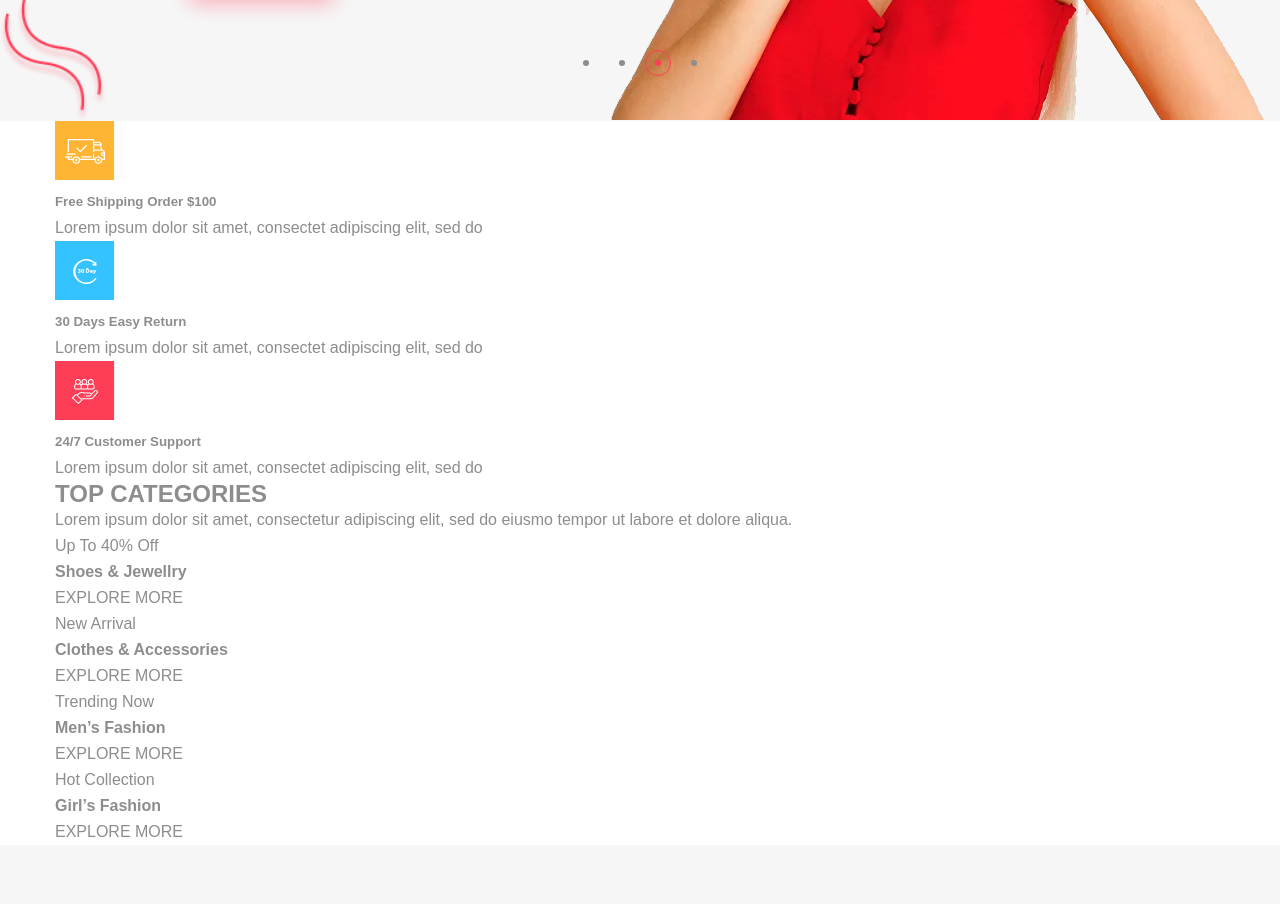
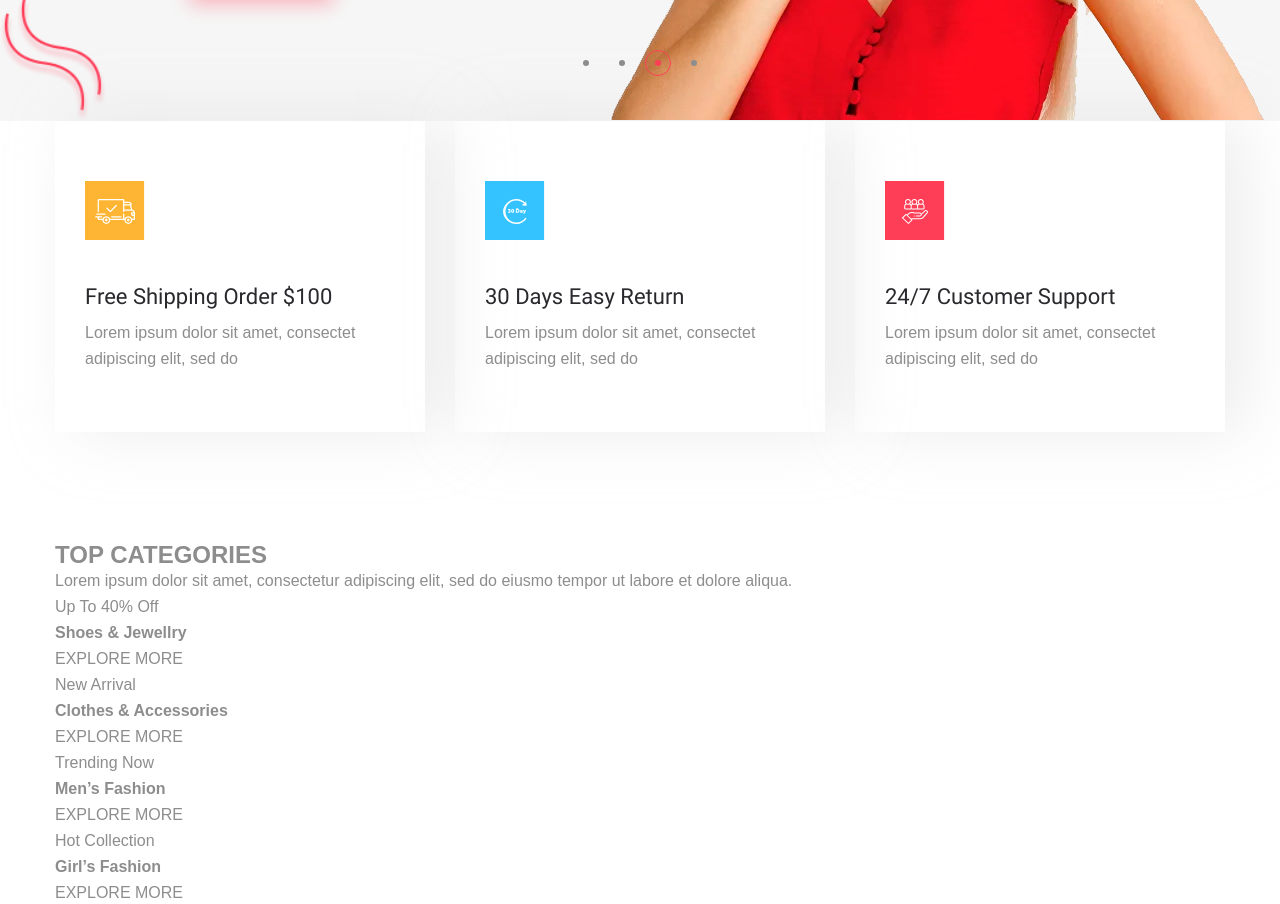
Before and after one commit to webdev-alexey/project_marcho, a website: page app/index.html in a window 1280 px wide. Shown: the part 685-1589 px from the top of the page. Drawn offline with nearby package versions, Linux system fonts and the light colour scheme; files that its build step writes are made by us from their sources; files whose address does not match are found by name.

Commit message:
стилизация categories info

```diff
--- a/app/index.html
+++ b/app/index.html
@@ -161,7 +161,8 @@
         </div>
       </section>
 
-      <section class="categories">
+      <section class="categories-info">
+        <div class="categories-info__inner">
           <div class="container">
             <div class="info">
               <div class="info__item">
@@ -267,6 +268,7 @@
                   <p class="catigories__item-subtitle">Hot Collection</p>
                   <h4 class="categories__item-title">Girl’s Fashion</h4>
                   <a class="categories__link" href="#">EXPLORE MORE</a>
+                </div>
               </div>
             </div>
           </div>
--- /dev/null
+++ b/app/scss/_categories.scss
@@ -0,0 +1,30 @@
+.categoires-info {
+  padding: 120px 0;
+  background-image: url("../images/decor/categories-left-bg.png");
+  background-repeat: no-repeat;
+  background-size: contain;
+  &__inner {
+    background-image: url("../images/decor/categories-right-bg.png");
+    background-repeat: no-repeat;
+    background-size: contain;
+  }
+}
+
+.info {
+  display: flex;
+  justify-content: space-between;
+  margin-bottom: 110px;
+
+  &__item {
+    padding: 60px 30px;
+    width: 370px;
+    box-shadow: 20px 0 60px 0 rgba(202, 202, 202, 0.35);
+  }
+
+  &__item-title {
+    margin: 35px 0 10px;
+    color: $title;
+    font-size: 22px;
+    @extend %roboto-400;
+  }
+}
--- a/app/scss/style.scss
+++ b/app/scss/style.scss
@@ -6,6 +6,7 @@
 
 @import "header";
 @import "top-slider";
+@import "categories";
 @import "footer";
 
 @import "media";
```
Lines whose indentation alone changed are shown as unchanged.
